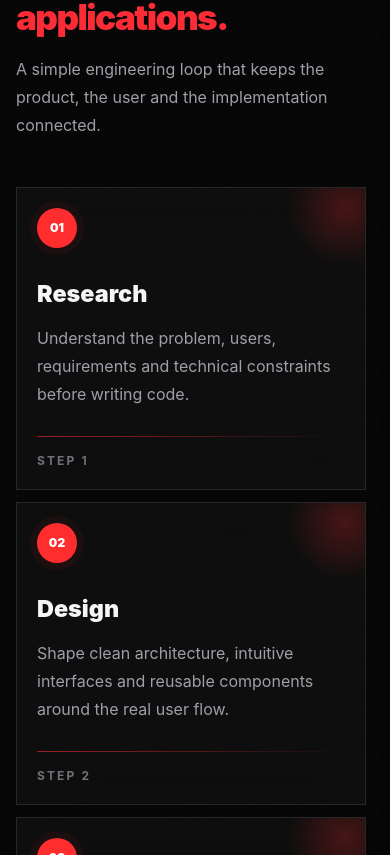
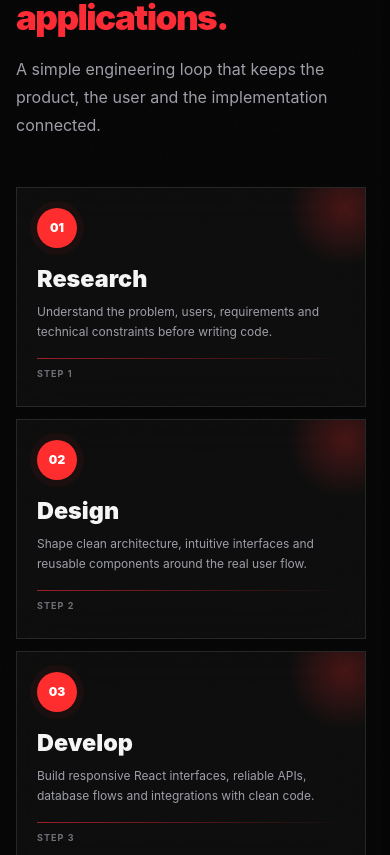
Before and after one commit to zaidxGithub/zaids-portfolio, a React (Vite) app: page / in a window 390 px wide. Shown: the part 3529-4384 px from the top of the page. Built offline with nearby package versions, Linux system fonts and the light colour scheme.

Commit message:
Feat: Refactor ProcessCard component for improved layout and responsiveness

```diff
--- a/src/components/cards/ProcessCard.jsx
+++ b/src/components/cards/ProcessCard.jsx
@@ -1,14 +1,32 @@
 export default function ProcessCard({ number, title, description, index }) {
   return (
-    <article className="process-card glass glass-hover">
-      <div className="process-number">{number}</div>
-      <div className="process-orb" />
-      <h3 className="mt-8 text-3xl font-black">{title}</h3>
-      <p className="mt-4 leading-7 text-zinc-400">{description}</p>
-      <div className="mt-7 h-px bg-gradient-to-r from-red-500/60 to-transparent" />
-      <p className="mt-4 text-xs font-bold uppercase tracking-[.18em] text-zinc-500">
-        Step {index + 1}
-      </p>
-    </article>
+
+<article className="process-card glass glass-hover p-3 sm:p-6 lg:p-8">
+
+  {}
+  <div className="process-number">{number}</div>
+
+  {}
+  <div className="process-orb" />
+
+  {}
+  <h3 className="mt-4 text-xl font-black leading-tight sm:mt-7 sm:text-3xl">
+    {title}
+  </h3>
+
+  {}
+  <p className="mt-2 text-xs leading-5 text-zinc-400 sm:mt-4 sm:text-base sm:leading-7">
+    {description}
+  </p>
+
+  {}
+  <div className="mt-4 h-px bg-gradient-to-r from-red-500/60 to-transparent sm:mt-7" />
+
+  {}
+  <p className="mt-2 text-[9px] font-bold uppercase tracking-[.12em] text-zinc-500 sm:mt-4 sm:text-xs sm:tracking-[.18em]">
+    Step {index + 1}
+  </p>
+
+</article>
   );
 }
```
